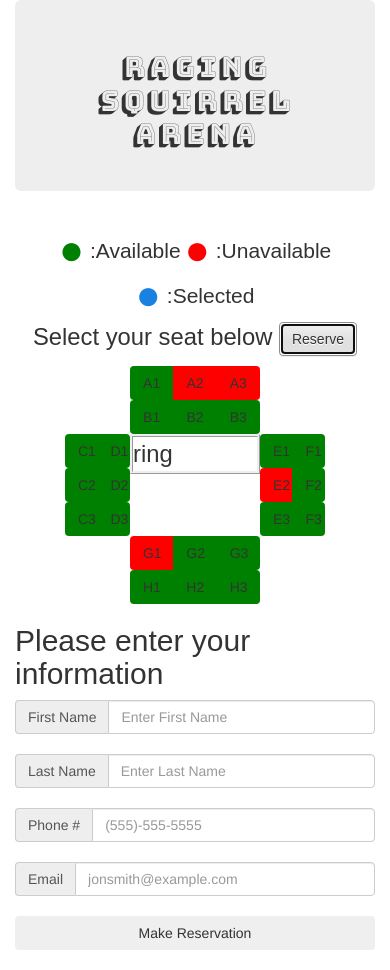
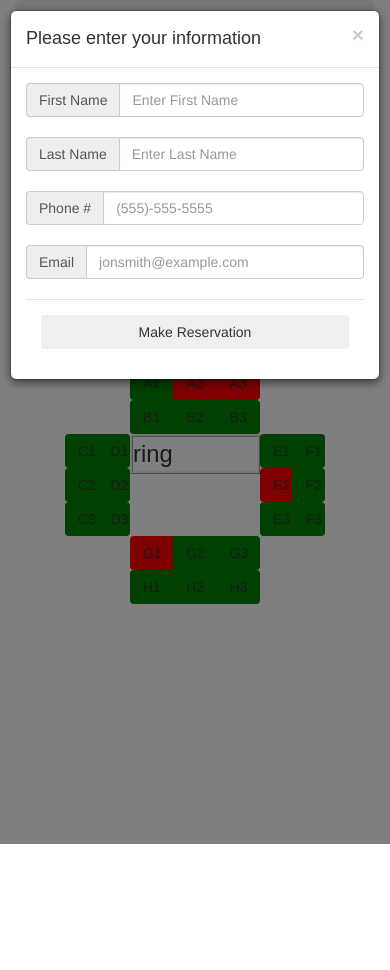
Before and after one commit to ericArbour/seatReservation, a plain HTML site: page index.html in a window 390 px wide. Both pictures are taken after a click on the button "Reserve". After the commit the page ends 844 px from the top, so only its background shows below. Drawn offline with nearby package versions, Linux system fonts and the light colour scheme; a web font is replaced by a local one.

Commit message:
modal box

```diff
--- a/index.html
+++ b/index.html
@@ -19,12 +19,12 @@
       <header>
 
         <ul class="text-center">
-          <li><span class="glyphicon glyphicon-one-fine-dot green"></span> :Available</li>
-          <li><span class="glyphicon glyphicon-one-fine-dot red" aria-hidden="true"></span> :Unavailable</li>
-          <li><span class="glyphicon glyphicon-one-fine-dot blue" aria-hidden="true"></span> :Selected</li>
+          <li><span class="glyphicon glyphicon-one-fine-dot green"></span>:Available</li>
+          <li><span class="glyphicon glyphicon-one-fine-dot red" aria-hidden="true"></span>:Unavailable</li>
+          <li><span class="glyphicon glyphicon-one-fine-dot blue" aria-hidden="true"></span>:Selected</li>
         </ul>
-        <p class="text-center">Select your seat below <button id="reserve" class= "btn btn-default">Reserve</button></p>
-        <p id="clickedSeats"></p>
+        <p class="text-center">Select your seat below <button id="reserve" class="btn btn-default" data-toggle="modal" data-target="#info">Reserve</button></p>
+        <p id="clickedSeats" class="text-center"></p>
 
       </header>
 
@@ -190,9 +190,16 @@
         </div>
       </main>
 
-      <section id="info">
-        <form>
-          <h2 class="formTitle">Please enter your information</h2>
+  <div class="modal fade" id="info" role="dialog">
+      <div class="modal-dialog">
+
+      <form class="modal-content">
+        <div class="formTitle modal-header">
+          <button type="button" class="close" data-dismiss="modal">&times;</button>
+          <h4 class="modal-title">Please enter your information</h4>
+        </div>
+        <div class="modal-body">
+
           <div class="input-group">
             <span class="input-group-addon" id="basic-addon1">First Name</span>
             <input id="fName" type="text" class="form-control" placeholder="Enter First Name" aria-describedby="basic-addon1">
@@ -216,20 +223,23 @@
             <input id="email" type="text" class="form-control" placeholder="jonsmith@example.com" aria-describedby="basic-addon1">
           </div>
           <br>
-
+          <div class="modal-footer">
           <div class="btn-group btn-group-justified" role="group" aria-label="...">
                 <div class="btn-group" role="group">
-                  <button id="submit" type="button" class="btn">Make Reservation</button>
+                  <button id="submit" type="button" class="btn" data-dismiss="modal">Make Reservation</button>
                 </div>
               </div>
-              <br>
+            </div>
+            </div>
 
         </form>
-      </section>
+    </div>
+  </div>
 
     </div>
     <script src="https://code.jquery.com/jquery-3.2.1.min.js" integrity="sha256-hwg4gsxgFZhOsEEamdOYGBf13FyQuiTwlAQgxVSNgt4=" crossorigin="anonymous"></script>
     <script src="https://maxcdn.bootstrapcdn.com/bootstrap/3.3.7/js/bootstrap.min.js" integrity="sha384-Tc5IQib027qvyjSMfHjOMaLkfuWVxZxUPnCJA7l2mCWNIpG9mGCD8wGNIcPD7Txa" crossorigin="anonymous"></script>
     <script src="script.js" type="text/javascript"></script>
+    <script src="lauren.js" type="text/javascript"></script>
   </body>
 </html>
--- a/style.css
+++ b/style.css
@@ -75,10 +75,7 @@ p{
 .sel {
   background-color: #1981e0;
 }
-/*
-#info{
-  display: none;
-}*/
+
 
 .formTitle {
   font-family: 'Timmana', sans-serif;
```
